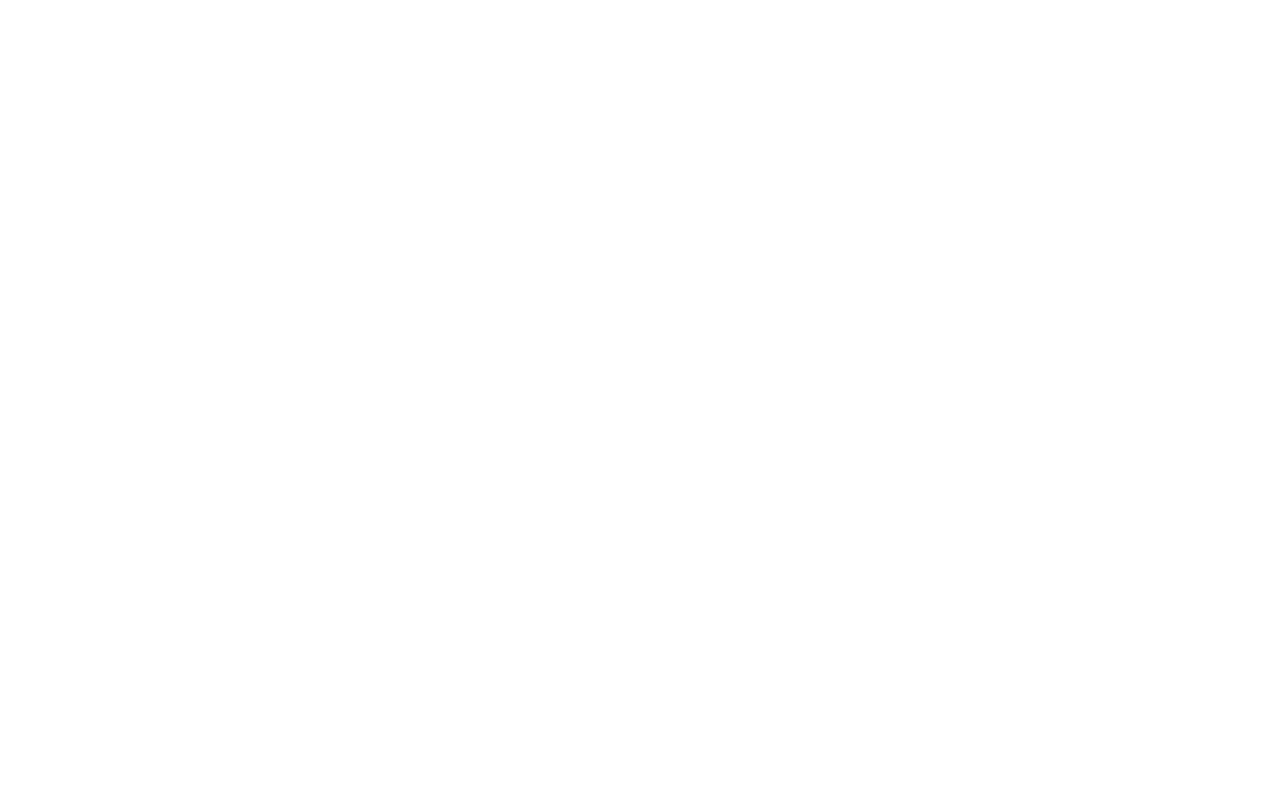
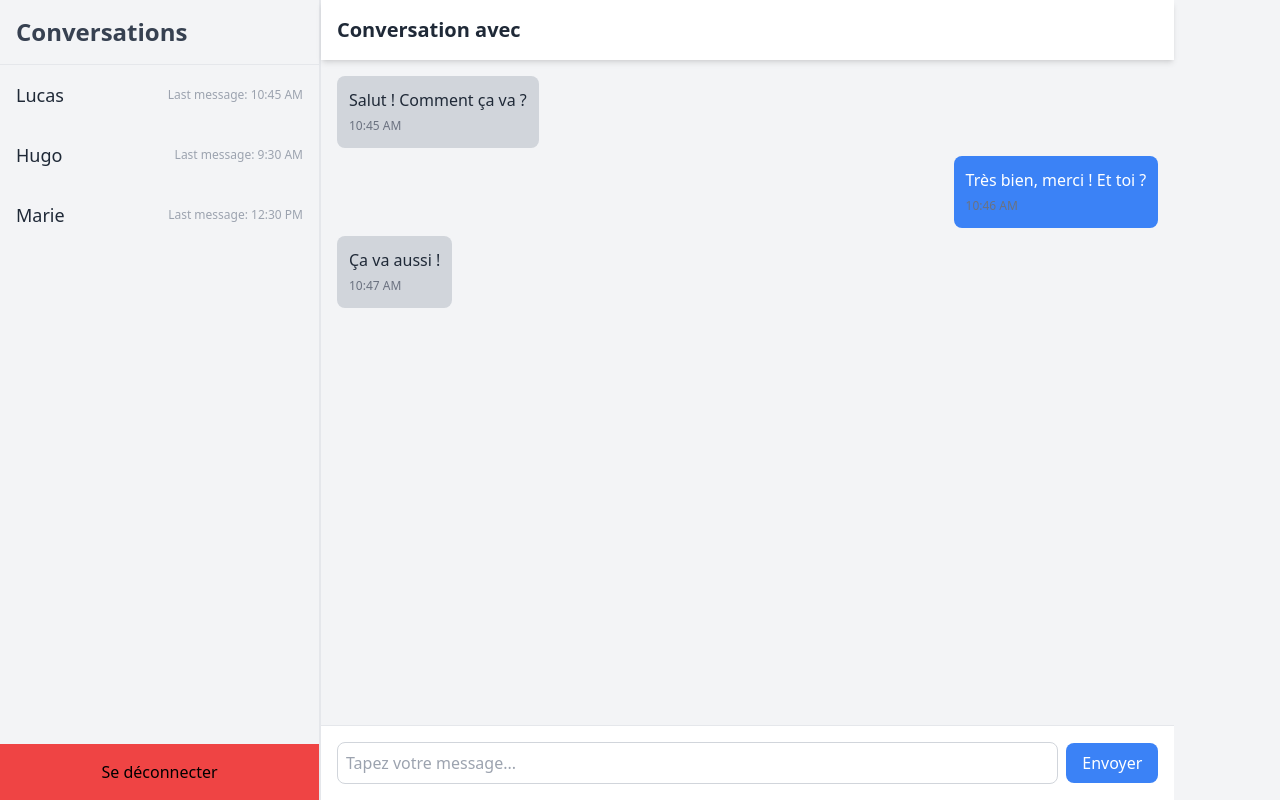
Before and after one commit to lucasTrswl/Chat-App-React-Typescript, a React (Create React App) app in the folder front/: page /conversation/1 in a window 1280 px wide. Before the commit this address had no page. Built offline with nearby package versions, Linux system fonts and the light colour scheme.

Commit message:
add conversation page and conversation list on the side (hardcoded for now)

```diff
--- a/front/src/Routes/Router.tsx
+++ b/front/src/Routes/Router.tsx
@@ -3,7 +3,7 @@
 import Register from "../components/Register";
 import Login from "../components/Login";
 import ConversationsList from "../components/ConversationList";
-
+import ConversationPage from "../components/ConversationPage";
 
 const Router: React.FC = () => (
 	<BrowserRouter>
@@ -11,6 +11,7 @@
 			<Route path='/register' element={<Register />}/>;
 			<Route path='/login' element={<Login />}/>;
 			<Route path="/chat" element={<ConversationsList/>}/>
+			<Route path="/conversation/:id" element={<ConversationPage/>}/>
 		</Routes>
 	</BrowserRouter>
 );
--- a/front/src/components/ConversationList.tsx
+++ b/front/src/components/ConversationList.tsx
@@ -30,6 +30,7 @@
 
   const handleConversationClick = (id: number, name: string) => {
     navigate(`/conversation/${id}`, { state: { name }});
+  };
 
   return (
     <div className="flex flex-col w-80 h-screen bg-gray-100 border-r">
@@ -39,7 +40,7 @@
           <div
             key={conversation.id}
             className="flex items-center justify-between p-4 hover:bg-gray-200 cursor-pointer transition-colors duration-200"
-            onClick={() => handleConversationClick(conversation.id, conversation.name)} // Ajoute la gestion du clic
+            onClick={() => handleConversationClick(conversation.id, conversation.name)}
           >
             <div>
               <h3 className="text-lg font-medium text-gray-800">{conversation.name}</h3>
@@ -60,4 +61,3 @@
     </div>
   );
 }
-}
--- a/front/src/components/ConversationPage.tsx
+++ b/front/src/components/ConversationPage.tsx
@@ -1,13 +1,82 @@
-import React from 'react';
+import React, { useState } from 'react';
 import { useParams, useLocation } from 'react-router-dom';
+import ConversationsList from './ConversationList';
+
+type Message = {
+  id: number;
+  text: string;
+  sender: 'Lucas' | 'Hugo';
+  time: string;
+};
 
 export default function ConversationPage() {
   const { id } = useParams();
   const location = useLocation();
   const { name } = location.state || {};
+
+  const [message, setMessage] = useState<string>('');
+  const [messages, setMessages] = useState<Message[]>([
+    { id: 1, text: 'Salut ! Comment ça va ?', sender: 'Lucas', time: '10:45 AM' },
+    { id: 2, text: 'Très bien, merci ! Et toi ?', sender: 'Hugo', time: '10:46 AM' },
+    { id: 3, text: 'Ça va aussi !', sender: 'Lucas', time: '10:47 AM' },
+  ]);
+
+  const handleSendMessage = () => {
+    //vérifie que le champ n'est pas vide
+    if (message.trim()) {
+      // création d'un nouveau message
+      const newMessage: Message = {
+        id: messages.length + 1,
+        text: message,
+        sender: 'Hugo',
+        time: new Date().toLocaleTimeString(),
+      };
+      // le nouveau message est set et est envoyé dans le tchat
+      setMessages([...messages, newMessage]);
+      setMessage('');
+    }
+  };
+
   return (
-    <div className="p-4">
-      <h1 className="text-2xl font-bold">Conversation {name}</h1>
+
+    <div className="flex h-screen bg-gray-100">
+
+      <div className=" bg-white border-r overflow-y-auto">
+        <ConversationsList />
       </div>
+
+      <div className="flex flex-col w-2/3 h-full">
+        <div className="p-4 bg-white shadow-md">
+          <h1 className="text-xl font-bold text-gray-800">Conversation avec {name}</h1>
+        </div>
+
+        <div className="flex-grow overflow-y-auto p-4">
+          {messages.map((msg) => (
+            <div key={msg.id} className={`flex ${msg.sender === 'Hugo' ? 'justify-end' : 'justify-start'} mb-2`}>
+              <div className={`max-w-xs rounded-lg p-3 ${msg.sender === 'Hugo' ? 'bg-blue-500 text-white' : 'bg-gray-300 text-gray-800'}`}>
+                <p>{msg.text}</p>
+                <span className="text-xs text-gray-500">{msg.time}</span>
+              </div>
+            </div>
+          ))}
+        </div>
+
+        <div className="p-4 bg-white border-t flex items-center">
+          <input
+            type="text"
+            value={message}
+            onChange={(e) => setMessage(e.target.value)}
+            placeholder="Tapez votre message..."
+            className="flex-grow p-2 border border-gray-300 rounded-lg focus:outline-none focus:border-blue-500 mr-2"
+          />
+          <button
+            onClick={handleSendMessage}
+            className="bg-blue-500 text-white py-2 px-4 rounded-lg hover:bg-blue-600 transition"
+          >
+            Envoyer
+          </button>
+        </div>
+      </div>
+    </div>
   );
 }
```
Also changed, not shown: 1 other file (tests, documents, lock files or other folders).
